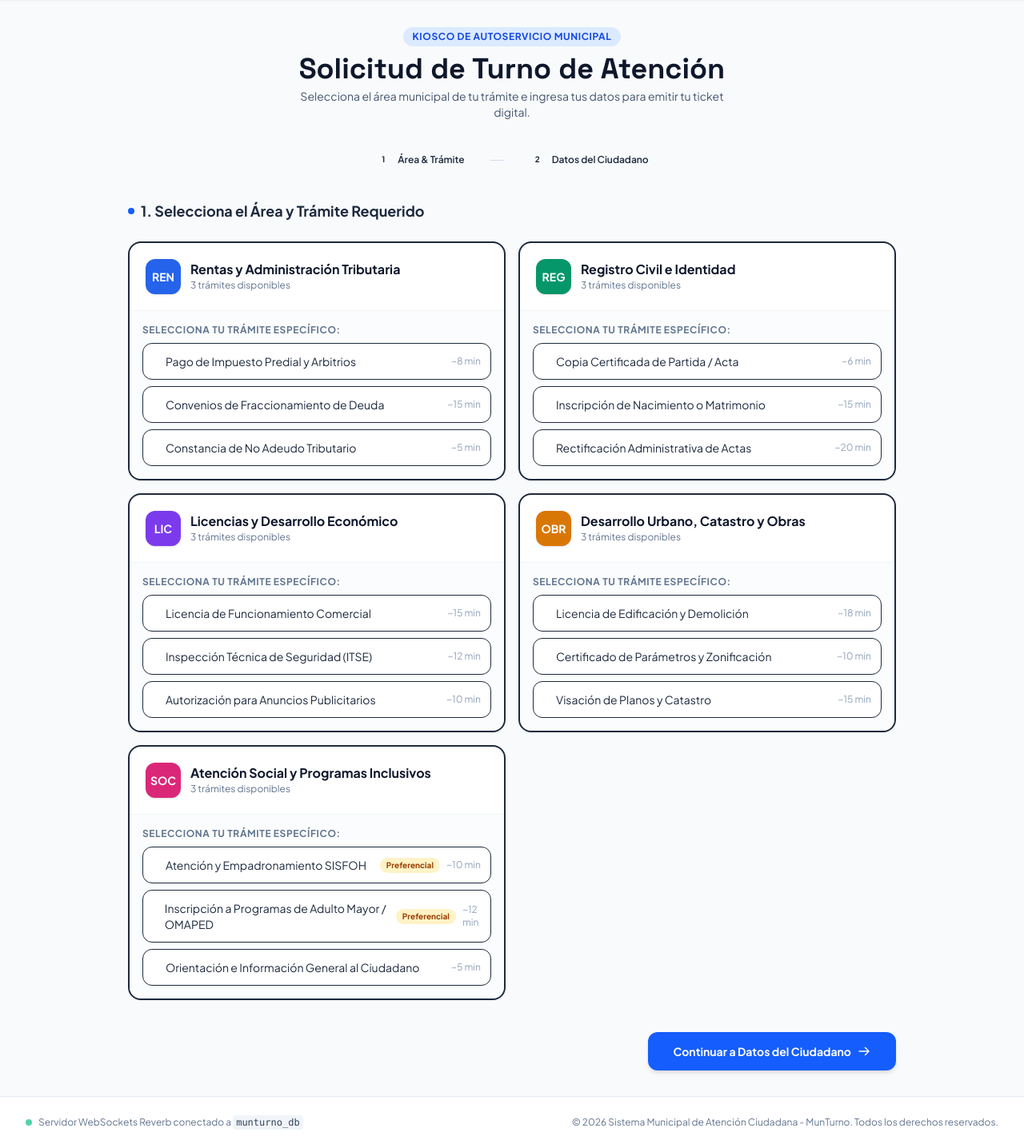
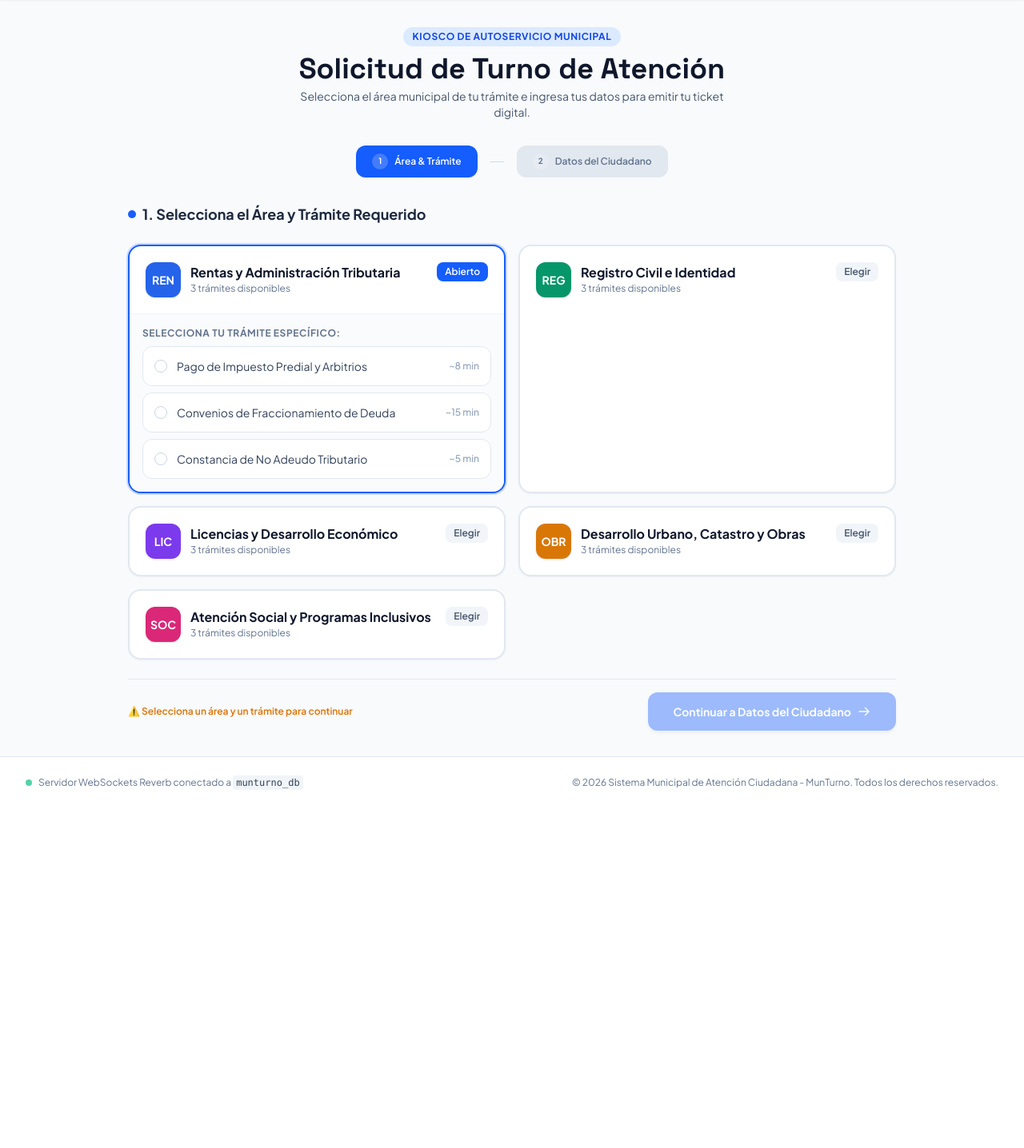
Before and after one commit to marxcuadros24-png/MunTurno, a Laravel app: page /kiosco in a window 1280 px wide. Shown: the part 65-1501 px from the top of the page at 80% size. After the commit the page ends 1053 px from the top, so only its background shows below. Run offline with Laravel 12, Linux system fonts and the light colour scheme; data comes from the database, SQL or seed files in the repository; style sheets or scripts are compiled from the project's sources.

Commit message:
fix(kiosco): resolver bloqueo de interacción en formulario del kiosco y añadir consulta por documento

```diff
--- a/resources/views/components/layouts/app.blade.php
+++ b/resources/views/components/layouts/app.blade.php
@@ -17,6 +17,9 @@
     <link href="https://fonts.googleapis.com/css2?family=Plus+Jakarta+Sans:wght@400;500;600;700;800&family=Space+Grotesk:wght@600;700&display=swap" rel="stylesheet">
 
     @vite(['resources/css/app.css', 'resources/js/app.js'])
+
+    <!-- Alpine.js -->
+    <script defer src="https://cdn.jsdelivr.net/npm/alpinejs@3.x.x/dist/cdn.min.js"></script>
 
     <style>
         body {
--- a/resources/views/kiosco/index.blade.php
+++ b/resources/views/kiosco/index.blade.php
@@ -1,5 +1,5 @@
 <x-layouts.app :title="'Kiosco de Emisión de Turnos'">
-<div class="max-w-5xl mx-auto px-4 sm:px-6 lg:px-8 py-8" x-data="kioscoApp()">
+<div class="max-w-5xl mx-auto px-4 sm:px-6 lg:px-8 py-8" x-data="kioscoApp(@js($areas))">
     <!-- Cabecera del Kiosco -->
     <div class="text-center mb-8">
         <span class="inline-flex items-center gap-1.5 px-3 py-1 rounded-full bg-blue-100 text-blue-700 text-xs font-bold uppercase tracking-wider mb-2">
@@ -11,35 +11,52 @@
 
     <!-- Progreso Visual de Pasos -->
     <div class="flex items-center justify-center gap-2 sm:gap-4 mb-8 text-xs font-semibold">
-        <button type="button" @click="paso = 1" :class="paso >= 1 ? 'bg-blue-600 text-white' : 'bg-slate-200 text-slate-500'" class="px-4 py-2 rounded-xl flex items-center gap-2 transition">
+        <button type="button" @click="paso = 1" :class="paso >= 1 ? 'bg-blue-600 text-white shadow-xs' : 'bg-slate-200 text-slate-500'" class="px-5 py-2.5 rounded-xl flex items-center gap-2 transition cursor-pointer">
             <span class="w-5 h-5 rounded-full bg-white/20 flex items-center justify-center text-[10px] font-bold">1</span>
             <span>Área & Trámite</span>
         </button>
         <span class="text-slate-300">──</span>
-        <button type="button" @click="if(tramiteSeleccionado) paso = 2" :disabled="!tramiteSeleccionado" :class="paso >= 2 ? 'bg-blue-600 text-white' : 'bg-slate-200 text-slate-500'" class="px-4 py-2 rounded-xl flex items-center gap-2 transition disabled:opacity-50">
+        <button type="button" @click="avanzarAPaso2()" :class="paso >= 2 ? 'bg-blue-600 text-white shadow-xs' : 'bg-slate-200 text-slate-500'" class="px-5 py-2.5 rounded-xl flex items-center gap-2 transition" :disabled="!tramiteId">
             <span class="w-5 h-5 rounded-full bg-white/20 flex items-center justify-center text-[10px] font-bold">2</span>
             <span>Datos del Ciudadano</span>
         </button>
     </div>
 
+    <!-- Alertas de validación de backend si las hubiera -->
+    @if ($errors->any())
+        <div class="mb-6 p-4 rounded-2xl bg-red-50 border border-red-200 text-red-800 text-xs font-semibold space-y-1">
+            @foreach ($errors->all() as $error)
+                <p>• {{ $error }}</p>
+            @endforeach
+        </div>
+    @endif
+
     <form action="{{ route('kiosco.emitir') }}" method="POST" id="formTurno">
         @csrf
-        <input type="hidden" name="tramite_id" :value="tramiteSeleccionado ? tramiteSeleccionado.id : ''">
+        <input type="hidden" name="tramite_id" :value="tramiteId || ''">
 
         <!-- PASO 1: Selección de Área y Trámite -->
         <div x-show="paso === 1" class="space-y-6">
-            <h2 class="text-lg font-bold text-slate-800 flex items-center gap-2">
-                <span class="w-2 h-2 rounded-full bg-blue-600"></span>
-                1. Selecciona el Área y Trámite Requerido
-            </h2>
+            <div class="flex items-center justify-between">
+                <h2 class="text-lg font-bold text-slate-800 flex items-center gap-2">
+                    <span class="w-2.5 h-2.5 rounded-full bg-blue-600"></span>
+                    <span>1. Selecciona el Área y Trámite Requerido</span>
+                </h2>
+                <template x-if="tramiteSeleccionado">
+                    <span class="text-xs font-semibold text-emerald-700 bg-emerald-50 border border-emerald-200 px-3 py-1 rounded-full flex items-center gap-1.5">
+                        <svg class="w-3.5 h-3.5 text-emerald-600" fill="none" viewBox="0 0 24 24" stroke="currentColor"><path stroke-linecap="round" stroke-linejoin="round" stroke-width="2" d="M5 13l4 4L19 7" /></svg>
+                        <span x-text="'Trámite: ' + tramiteSeleccionado.nombre"></span>
+                    </span>
+                </template>
+            </div>
 
             <div class="grid grid-cols-1 md:grid-cols-2 gap-4">
                 @foreach($areas as $area)
                     <div class="bg-white rounded-2xl border-2 transition-all duration-200 overflow-hidden shadow-xs hover:shadow-md"
-                         :class="areaSeleccionada && areaSeleccionada.id === {{ $area->id }} ? 'border-blue-600 ring-2 ring-blue-600/20' : 'border-slate-200 hover:border-slate-300'">
+                         :class="areaId === {{ $area->id }} ? 'border-blue-600 ring-2 ring-blue-600/20' : 'border-slate-200 hover:border-slate-300'">
                         <!-- Header del Área -->
                         <div class="p-5 flex items-start justify-between cursor-pointer"
-                             @click="seleccionarArea({{ $area->toJson() }})">
+                             @click="seleccionarArea({{ $area->id }})">
                             <div class="flex items-center gap-3">
                                 <div class="w-11 h-11 rounded-xl flex items-center justify-center text-white font-bold text-sm shadow-sm" style="background-color: {{ $area->color }}">
                                     {{ $area->codigo }}
@@ -49,28 +66,31 @@
                                     <p class="text-xs text-slate-500 mt-0.5">{{ $area->tramites->count() }} trámites disponibles</p>
                                 </div>
                             </div>
-                            <span class="text-xs font-semibold px-2 py-1 rounded-md"
-                                  :class="areaSeleccionada && areaSeleccionada.id === {{ $area->id }} ? 'bg-blue-100 text-blue-700' : 'bg-slate-100 text-slate-600'">
-                                <span x-text="areaSeleccionada && areaSeleccionada.id === {{ $area->id }} ? 'Seleccionado' : 'Elegir'"></span>
+                            <span class="text-xs font-semibold px-2.5 py-1 rounded-lg transition"
+                                  :class="areaId === {{ $area->id }} ? 'bg-blue-600 text-white' : 'bg-slate-100 text-slate-600'">
+                                <span x-text="areaId === {{ $area->id }} ? 'Abierto' : 'Elegir'"></span>
                             </span>
                         </div>
 
-                        <!-- Trámites del Área (se expande al seleccionar el área) -->
-                        <div x-show="areaSeleccionada && areaSeleccionada.id === {{ $area->id }}" class="border-t border-slate-100 bg-slate-50/50 p-4 space-y-2">
+                        <!-- Trámites del Área -->
+                        <div x-show="areaId === {{ $area->id }}" class="border-t border-slate-100 bg-slate-50/70 p-4 space-y-2">
                             <p class="text-xs font-bold uppercase tracking-wider text-slate-500 mb-2">Selecciona tu trámite específico:</p>
                             @foreach($area->tramites as $tr)
-                                <div @click="seleccionarTramite({{ $tr->toJson() }})"
-                                     class="p-3 rounded-xl border bg-white flex items-center justify-between cursor-pointer transition hover:border-blue-400"
-                                     :class="tramiteSeleccionado && tramiteSeleccionado.id === {{ $tr->id }} ? 'border-blue-600 bg-blue-50/50 font-semibold text-blue-900' : 'border-slate-200 text-slate-700'">
-                                    <div class="flex items-center gap-2">
-                                        <div class="w-2 h-2 rounded-full" :class="tramiteSeleccionado && tramiteSeleccionado.id === {{ $tr->id }} ? 'bg-blue-600' : 'bg-slate-300'"></div>
+                                <div @click.stop="seleccionarTramite({{ $tr->id }}, {{ $tr->es_preferencial ? 'true' : 'false' }})"
+                                     class="p-3.5 rounded-xl border bg-white flex items-center justify-between cursor-pointer transition hover:border-blue-500 hover:shadow-xs"
+                                     :class="tramiteId === {{ $tr->id }} ? 'border-blue-600 bg-blue-50/80 ring-1 ring-blue-600 text-blue-900 font-bold' : 'border-slate-200 text-slate-700'">
+                                    <div class="flex items-center gap-3">
+                                        <div class="w-4 h-4 rounded-full border flex items-center justify-center transition"
+                                             :class="tramiteId === {{ $tr->id }} ? 'border-blue-600 bg-blue-600' : 'border-slate-300 bg-white'">
+                                            <div x-show="tramiteId === {{ $tr->id }}" class="w-1.5 h-1.5 rounded-full bg-white"></div>
+                                        </div>
                                         <span class="text-sm">{{ $tr->nombre }}</span>
                                     </div>
                                     <div class="flex items-center gap-2">
                                         @if($tr->es_preferencial)
-                                            <span class="text-[10px] font-bold bg-amber-100 text-amber-800 px-2 py-0.5 rounded-full">Preferencial</span>
+                                            <span class="text-[10px] font-bold bg-amber-100 text-amber-900 px-2 py-0.5 rounded-full">Preferencial</span>
                                         @endif
-                                        <span class="text-xs text-slate-400">~{{ $tr->tiempo_estimado_minutos }} min</span>
+                                        <span class="text-xs text-slate-400 font-medium">~{{ $tr->tiempo_estimado_minutos }} min</span>
                                     </div>
                                 </div>
                             @endforeach
@@ -79,9 +99,14 @@
                 @endforeach
             </div>
 
-            <div class="flex justify-end pt-4">
-                <button type="button" @click="avanzarAPaso2()" :disabled="!tramiteSeleccionado"
-                        class="px-8 py-3.5 rounded-xl bg-blue-600 hover:bg-blue-700 text-white font-bold text-sm shadow-md hover:shadow-lg disabled:opacity-40 disabled:cursor-not-allowed transition flex items-center gap-2">
+            <!-- Botón de avance -->
+            <div class="flex flex-col sm:flex-row items-center justify-between gap-4 pt-4 border-t border-slate-200">
+                <div class="text-xs text-slate-500">
+                    <span x-show="!tramiteId" class="text-amber-600 font-semibold">⚠️ Selecciona un área y un trámite para continuar</span>
+                    <span x-show="tramiteId" class="text-emerald-600 font-semibold">✓ Trámite seleccionado. Puedes continuar.</span>
+                </div>
+                <button type="button" @click="avanzarAPaso2()" :disabled="!tramiteId"
+                        class="w-full sm:w-auto px-8 py-3.5 rounded-xl bg-blue-600 hover:bg-blue-700 text-white font-bold text-sm shadow-md hover:shadow-lg disabled:opacity-40 disabled:cursor-not-allowed transition flex items-center justify-center gap-2">
                     <span>Continuar a Datos del Ciudadano</span>
                     <svg class="w-4 h-4" fill="none" viewBox="0 0 24 24" stroke="currentColor"><path stroke-linecap="round" stroke-linejoin="round" stroke-width="2" d="M14 5l7 7m0 0l-7 7m7-7H3" /></svg>
                 </button>
@@ -99,7 +124,9 @@
                         <h4 class="text-base font-bold text-slate-900" x-text="tramiteSeleccionado ? tramiteSeleccionado.nombre : ''"></h4>
                     </div>
                 </div>
-                <button type="button" @click="paso = 1" class="text-xs font-semibold text-blue-700 hover:underline">Cambiar</button>
+                <button type="button" @click="paso = 1" class="text-xs font-bold text-blue-700 hover:underline px-3 py-1.5 rounded-lg hover:bg-blue-100 transition">
+                    Cambiar Trámite
+                </button>
             </div>
 
             <!-- Opción de Atención Preferencial (Ley de Atención Inclusiva) -->
@@ -176,38 +203,51 @@
         </div>
     </form>
 </div>
-</x-layouts.app>
 
-@push('scripts')
+<x-slot:scripts>
 <script>
-    function kioscoApp() {
+    function kioscoApp(areas) {
         return {
+            areas: areas || [],
             paso: 1,
-            areaSeleccionada: null,
-            tramiteSeleccionado: null,
+            areaId: (areas && areas.length > 0) ? areas[0].id : null,
+            tramiteId: null,
             esPreferencial: false,
 
-            seleccionarArea(area) {
-                this.areaSeleccionada = area;
-                this.tramiteSeleccionado = null;
+            get areaSeleccionada() {
+                return this.areas.find(a => a.id === this.areaId) || null;
             },
 
-            seleccionarTramite(tramite) {
-                this.tramiteSeleccionado = tramite;
-                if (tramite.es_preferencial) {
+            get tramiteSeleccionado() {
+                if (!this.areaSeleccionada || !this.areaSeleccionada.tramites) return null;
+                return this.areaSeleccionada.tramites.find(t => t.id === this.tramiteId) || null;
+            },
+
+            seleccionarArea(id) {
+                this.areaId = id;
+                // Si el área tiene trámites y no hay ninguno seleccionado, no forzamos para que elija conscientemente
+                if (this.tramiteSeleccionado && this.tramiteSeleccionado.area_id !== id) {
+                    this.tramiteId = null;
+                }
+            },
+
+            seleccionarTramite(id, esPref) {
+                this.tramiteId = id;
+                if (esPref) {
                     this.esPreferencial = true;
                 }
             },
 
             avanzarAPaso2() {
-                if (this.tramiteSeleccionado) {
+                if (this.tramiteId) {
                     this.paso = 2;
                     window.scrollTo({ top: 0, behavior: 'smooth' });
+                } else {
+                    alert('Por favor selecciona primero un trámite.');
                 }
             }
         };
     }
 </script>
-<!-- Alpine.js CDN para reactividad instantánea del formulario -->
-<script defer src="https://cdn.jsdelivr.net/npm/alpinejs@3.x.x/dist/cdn.min.js"></script>
-@endpush
+</x-slot:scripts>
+</x-layouts.app>
--- a/routes/web.php
+++ b/routes/web.php
@@ -38,6 +38,8 @@ Route::prefix('operador')->name('operador.')->group(function () {
 });
 
 // Módulo 4: Seguimiento Móvil del Ciudadano
+Route::get('/consultar-turno', [CiudadanoController::class, 'formularioConsulta'])->name('ciudadano.consulta');
+Route::post('/consultar-turno', [CiudadanoController::class, 'buscarTurno'])->name('ciudadano.buscar');
 Route::get('/mi-turno/{codigo}', [CiudadanoController::class, 'seguimiento'])->name('ciudadano.seguimiento');
 Route::get('/api/mi-turno/{codigo}/estado', [CiudadanoController::class, 'estadoTurno'])->name('ciudadano.estado');
 
```
Also changed, not shown: app/Http/Controllers/CiudadanoController.php (+36 -0 lines), resources/views/ciudadano/consulta.blade.php (added, +41 -0 lines), tests/Feature/MunTurnoTest.php (+22 -0 lines).
